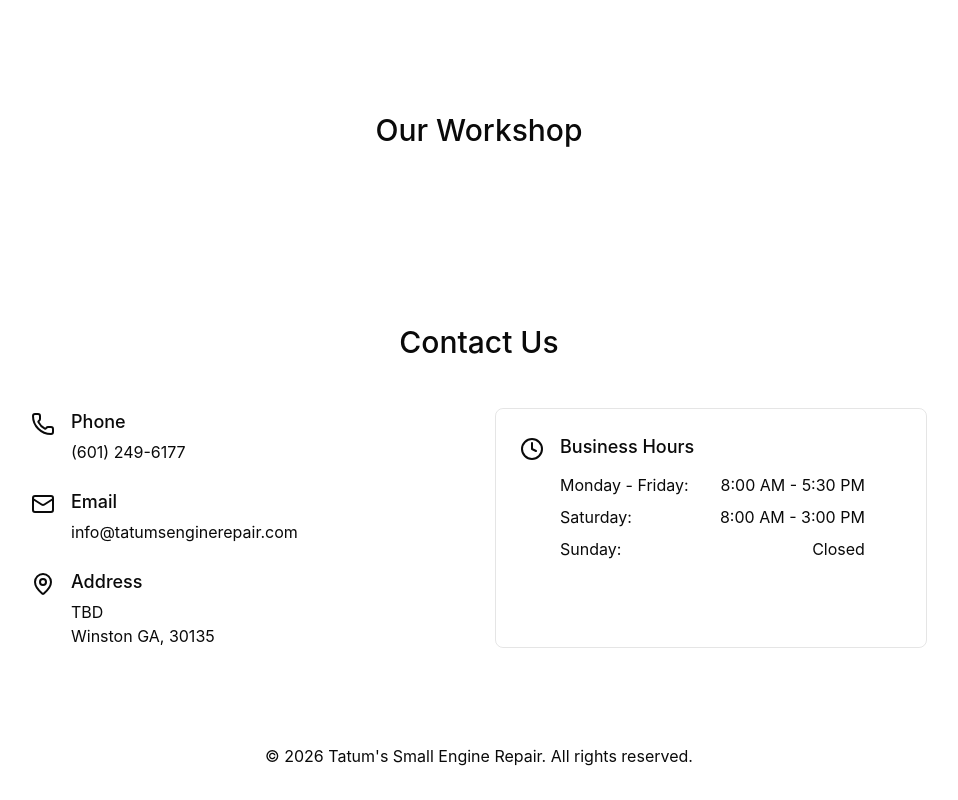
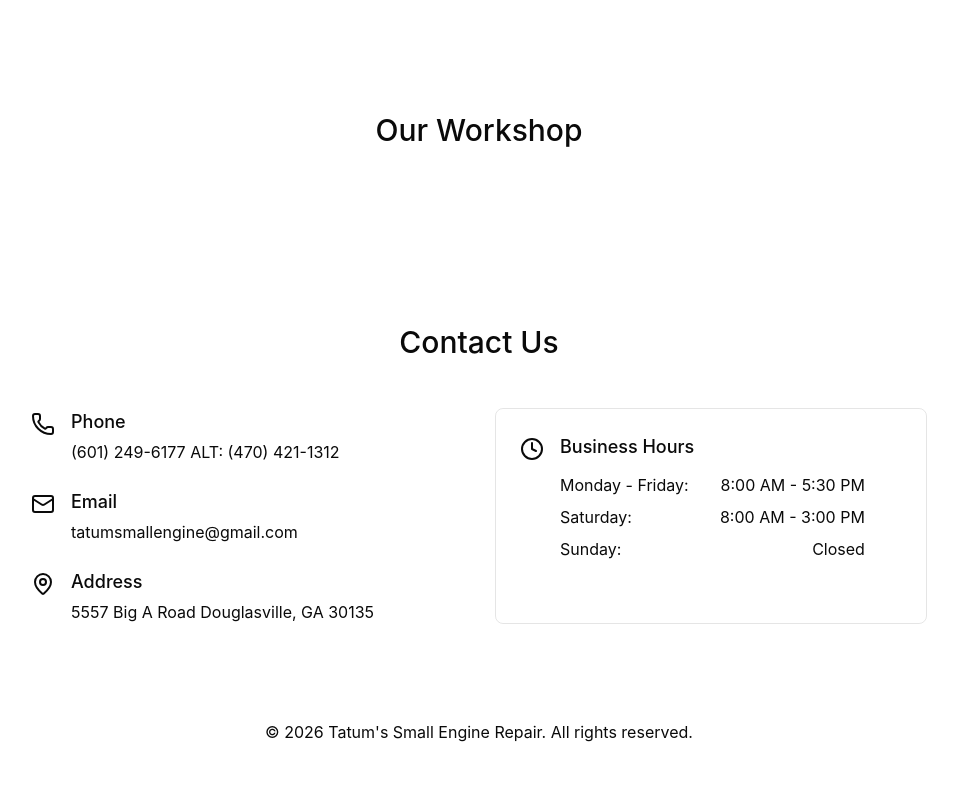
Before and after one commit to dcoollx/tatumsmallenginerepair.com, a React (Vite) app: page / in a window 1280 px wide. Shown: the part 1244-2044 px from the top of the page, without its empty margins (161-1119 px from the left). After the commit the page ends 2020 px from the top, so only its background shows below. Built offline with nearby package versions, Linux system fonts and the light colour scheme.

Commit message:
updates to contacts part 2

```diff
--- a/src/App.tsx
+++ b/src/App.tsx
@@ -8,7 +8,9 @@
   const data = {
     name: 'Tatum\'s Small Engine Repair',
     ph_number: 6012496177,
-    address: '5557 big A rd Douglasville, GA 30135', // TBD: Add full address,
+    ph_number_alt: 4704211312,
+    address: '5557 Big A Road Douglasville, GA 30135',
+    mapLink: 'https://www.google.com/maps/place/5557+Big+A+Rd,+Douglasville,+GA+30135/@33.6535556,-84.7955664,17z/data=!3m1!4b1!4m6!3m5!1s0x88f4d7981fe3bb73:0x3ff5701e939c38ea!8m2!3d33.6535512!4d-84.7929915!16s%2Fg%2F11r49fvr97?entry=ttu&g_ep=EgoyMDI2MDQwMS4wIKXMDSoASAFQAw%3D%3D',
     email: 'tatumsmallengine@gmail.com'
   }
   function formatPhoneNumber(phone: string | number): string | null {
@@ -195,24 +197,30 @@
                 <Phone className="w-6 h-6 text-primary mt-1 flex-shrink-0" />
                 <div>
                   <h3 className="text-lg mb-1">Phone</h3>
-                  <p className="text-muted-foreground">{formatPhoneNumber(data.ph_number)}</p>
+                  <a href={`tel:${data.ph_number}`} className="text-muted-foreground hover:underline">
+                    {formatPhoneNumber(data.ph_number)}
+                  </a>
+                  <a href={`tel:${data.ph_number_alt}`} className="text-muted-foreground hover:underline">
+                   {' '} ALT: {formatPhoneNumber(data.ph_number_alt)}
+                  </a>
                 </div>
               </div>
               <div className="flex items-start gap-4">
                 <Mail className="w-6 h-6 text-primary mt-1 flex-shrink-0" />
                 <div>
                   <h3 className="text-lg mb-1">Email</h3>
-                  <p className="text-muted-foreground">info@tatumsenginerepair.com</p>
+                  <a href={`mailto:${data.email}`} className="text-muted-foreground hover:underline">
+                    {data.email}
+                  </a>
                 </div>
               </div>
               <div className="flex items-start gap-4">
                 <MapPin className="w-6 h-6 text-primary mt-1 flex-shrink-0" />
                 <div>
                   <h3 className="text-lg mb-1">Address</h3>
-                  <p className="text-muted-foreground">
-                   TBD<br />
-                    Winston GA, 30135
-                  </p>
+                  <a href={data.mapLink} className="text-muted-foreground">
+                   {data.address}
+                  </a>
                 </div>
               </div>
             </div>
```
